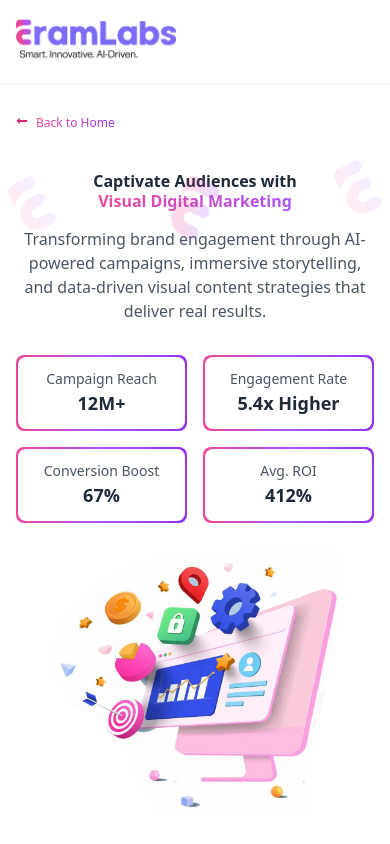
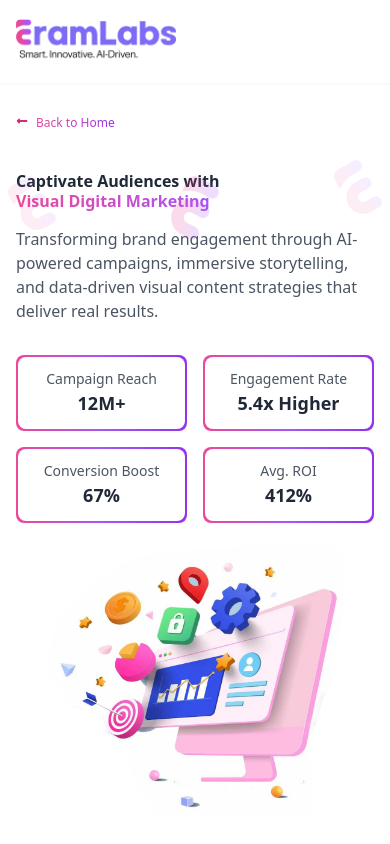
Before and after one commit to manoj1689/company-web, a Next.js app: page /landing/digital-marketing in a window 390 px wide. Shown: the top 844 px of the page. Built offline with nearby package versions, Linux system fonts and the light colour scheme; grey boxes are pictures that could not be loaded.

Commit message:
service page updated

```diff
--- a/app/landing/digital-marketing/page.tsx
+++ b/app/landing/digital-marketing/page.tsx
@@ -161,7 +161,7 @@ export default function MobileAutomationAI() {
             <motion.div
               variants={textContainerVariants}
               className=" flex flex-col lg:flex-row justify-between items-center py-10 md:py-12 gap-4 ">
-              <div className="lg:w-1/2 text-center lg:text-left ">
+              <div className="lg:w-1/2 text-left ">
                 <motion.h2
                   variants={textItemVariants}
                   className="ext-3xl sm:text-4xl md:text-5xl lg:text-6xl font-bold leading-tight"
```
